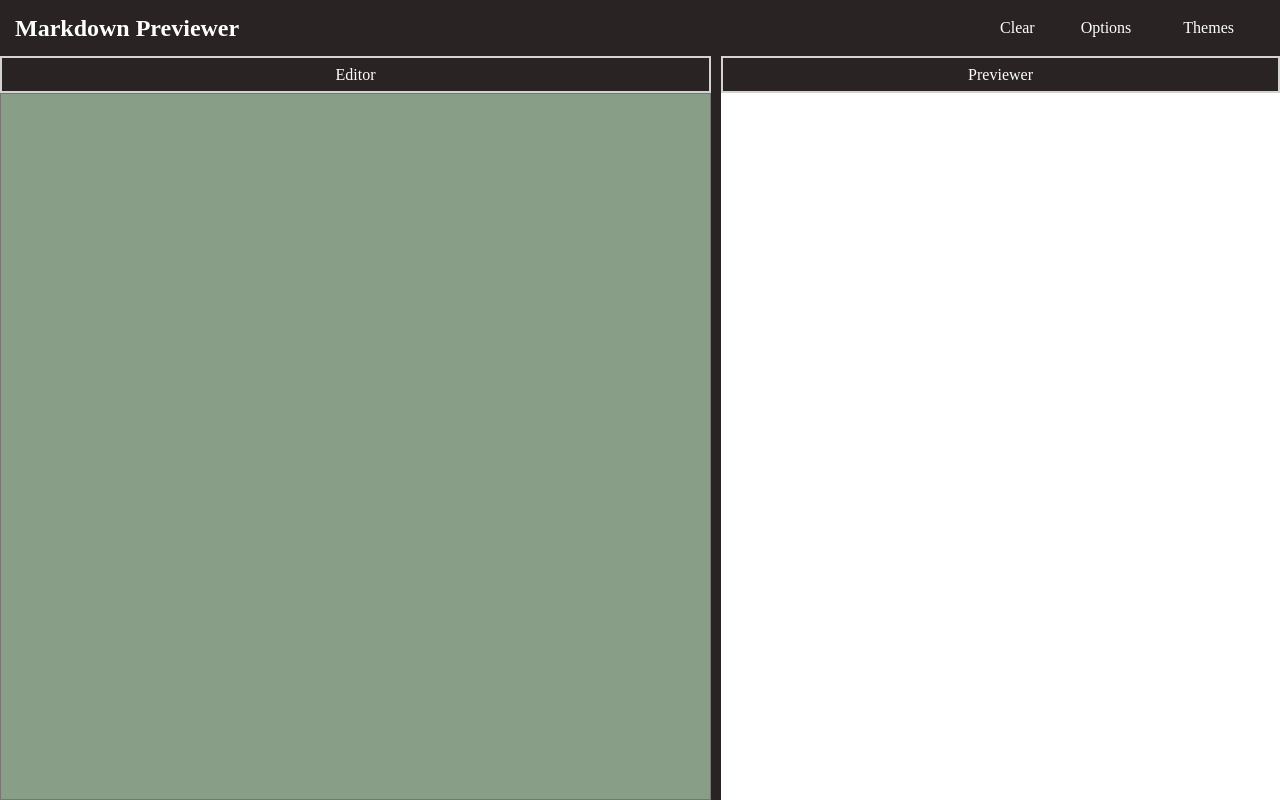
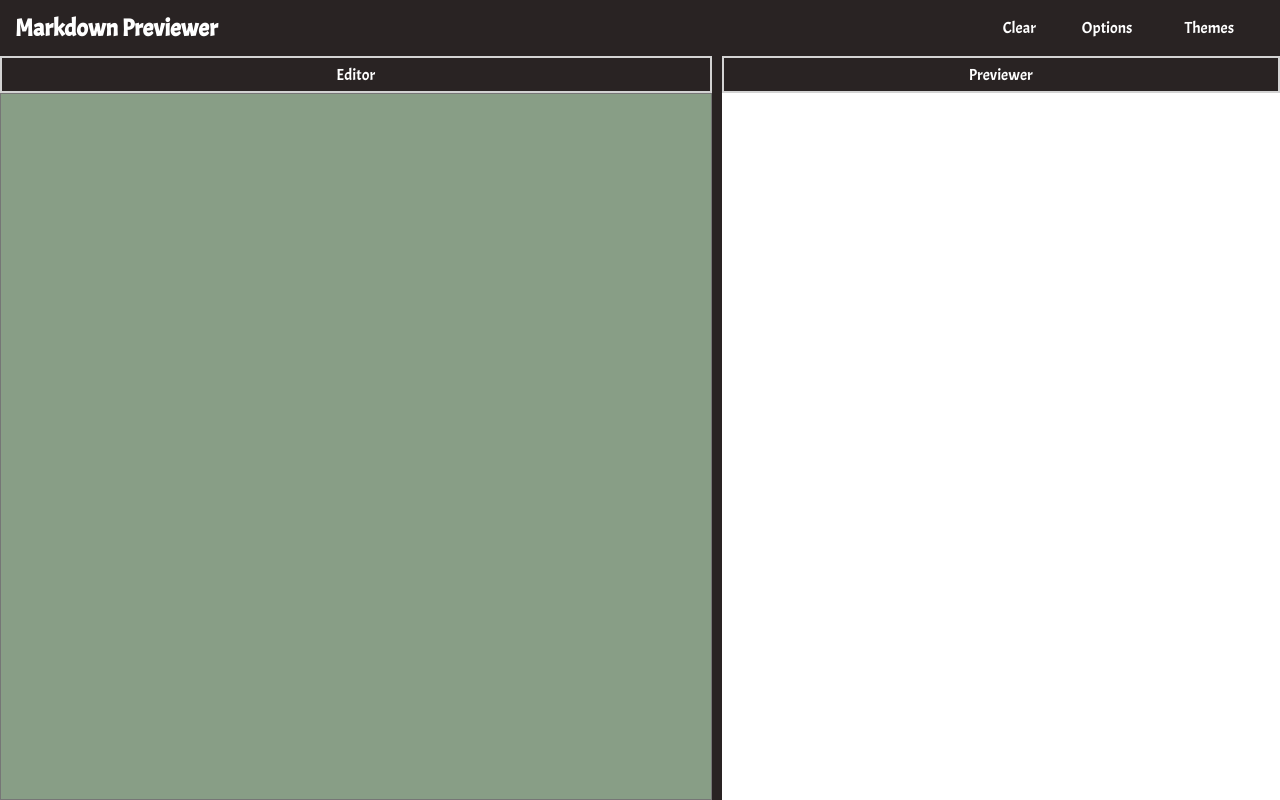
Before and after one commit to kyleyasumiishi/markdown, a React (Create React App) app: page / in a window 1280 px wide. Built offline with nearby package versions, Linux system fonts and the light colour scheme.

Commit message:
Changed heading and panel-heading font

```diff
--- a/public/index.html
+++ b/public/index.html
@@ -6,6 +6,7 @@
   <meta name="viewport" content="width=device-width, initial-scale=1, shrink-to-fit=no">
   <meta name="theme-color" content="#000000">
   <title>Markdown Previewer</title>
+  <link href="https://fonts.googleapis.com/css?family=Acme" rel="stylesheet">
   <!--
       manifest.json provides metadata used when your web app is added to the
       homescreen on Android. See https://developers.google.com/web/fundamentals/engage-and-retain/web-app-manifest/
--- a/src/css/App.css
+++ b/src/css/App.css
@@ -30,6 +30,7 @@
   display: flex;
   justify-content: space-between;
   white-space: nowrap;
+  font-family: "Acme", sans-serif;
 }
 
 .header-left,
@@ -125,6 +126,7 @@
   display: flex;
   flex-direction: column;
   justify-content: center;
+  font-family: "Acme", sans-serif;
 }
 
 .panel-heading::selection {
```
